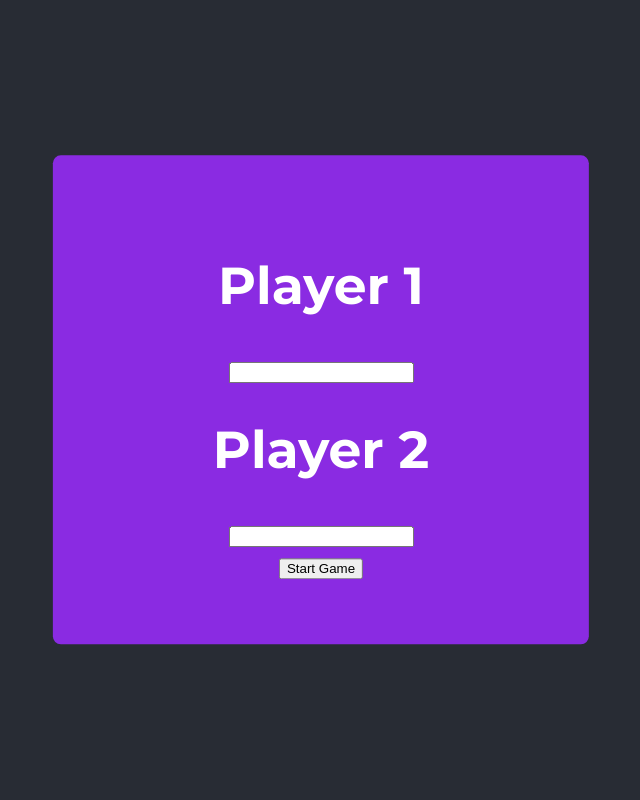
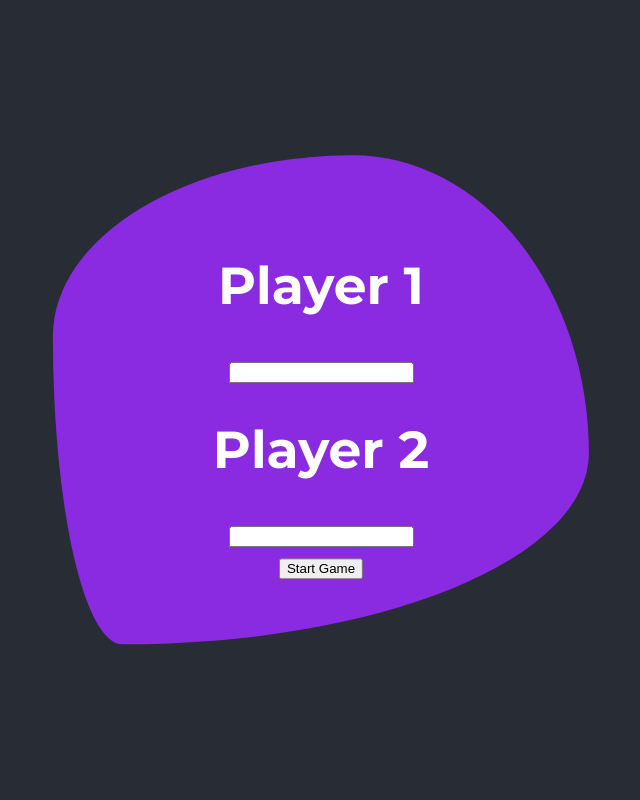
Before and after one commit to heatedtowel/dice-game, a React (Create React App) app: page / in a window 1280 px wide. Shown: the top 800 px of the page, without its empty margins (319-959 px from the left). Built offline with nearby package versions, Linux system fonts and the light colour scheme.

Commit message:
fixed win scren to show corect name, added new layout to info and winner screen

```diff
--- a/src/components/gameboard/Gameboard.jsx
+++ b/src/components/gameboard/Gameboard.jsx
@@ -88,11 +88,15 @@ const Gameboard = () => {
   return (
     <>
       <Header />
-      {!hasSetName ? <Info initialState={initialState} setHasSetName={setHasSetName} /> : null}
+      {!hasSetName ?
+        <Info
+          initialState={initialState}
+          setHasSetName={setHasSetName}
+        /> :
         <div className='body'>
           {state.winner &&
             <WinScreen
-            state={state}
+              winner={state.winner}
               dispatch={dispatch}
               ACTIONS={ACTIONS}
               setHasSetName={setHasSetName}
@@ -134,7 +138,8 @@ const Gameboard = () => {
               ACTIONS={ACTIONS}
             />
           </div>
-      </div >
+        </div >}
+
     </>
   )
 };
--- a/src/components/info/Info.jsx
+++ b/src/components/info/Info.jsx
@@ -18,7 +18,7 @@ const WinScreen = ({ initialState, setHasSetName }) => {
 
   return (
     <div className="winOverlay">
-      <div className='win--container'>
+      <div className='info--container'>
         <form>
           <div>
             <h1>Player 1</h1>
--- a/src/components/info/css/info.css
+++ b/src/components/info/css/info.css
@@ -0,0 +1,9 @@
+.info--container {
+  position: fixed;
+  top: 50%;
+  left: 50%;
+  padding: 4rem 10rem;
+  background-color: blueviolet;
+  transform: translate(-50%, -50%);
+  border-radius: 56% 44% 87% 13% / 37% 61% 39% 63%;
+}
--- a/src/components/player/Player.jsx
+++ b/src/components/player/Player.jsx
@@ -50,7 +50,8 @@ const Player = ({ state, dispatch, ACTIONS, player: { playerNumber, selectedDice
           })
         }
         if ((currentValue - rollTotal) === 0) {
-          return dispatch({ type: ACTIONS.win, payload: { winner: state.turn } })
+          console.log(name)
+          return dispatch({ type: ACTIONS.win, payload: { winner: name } })
         }
         return dispatch({
           type: ACTIONS.playerRoll,
@@ -100,7 +101,7 @@ const Player = ({ state, dispatch, ACTIONS, player: { playerNumber, selectedDice
       <button
         disabled={handleDisabled(state)}
         className='btn'
-        onClick={() => handleRoll(state, selectedDice)}
+        onClick={() => handleRoll(state, selectedDice, name)}
       > Roll
       </button>
       <div className='rollValues'>
--- a/src/components/winScreen/WinScreen.jsx
+++ b/src/components/winScreen/WinScreen.jsx
@@ -1,7 +1,7 @@
 import Confetti from 'react-confetti'
 import './css/winScreen.css'
 
-const WinScreen = ({ state, dispatch, ACTIONS, setHasSetName }) => {
+const WinScreen = ({ winner, dispatch, ACTIONS, setHasSetName }) => {
   const handleReset = () => {
     setHasSetName(false)
     dispatch({ type: ACTIONS.reset })
@@ -12,7 +12,7 @@ const WinScreen = ({ state, dispatch, ACTIONS, setHasSetName }) => {
       <Confetti />
       <div className='win--container'>
         <h1>Congratulations</h1>
-        <h1>Player {state.turn}</h1>
+        <h1>{winner}</h1>
         <button onClick={() => handleReset()}>Play Again</button>
       </div>
     </div>
--- a/src/components/winScreen/css/winScreen.css
+++ b/src/components/winScreen/css/winScreen.css
@@ -7,7 +7,9 @@
   position: fixed;
   top: 50%;
   left: 50%;
-  padding: 4rem 10rem ;
+  padding: 4rem 10rem;
   border-radius: .5rem;
   background-color: blueviolet;
-  transform: translate(-50%, -50%);}
+  transform: translate(-50%, -50%);
+  border-radius: 56% 44% 87% 13% / 37% 61% 39% 63%;
+}
```
Lines whose indentation alone changed are shown as unchanged.
